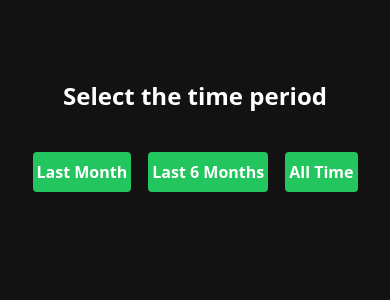
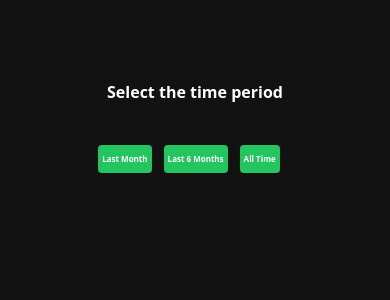
Before and after one commit to Coke-Ice-and-Lemon/thewalls, a Next.js app: page /explore in a window 390 px wide. Shown: the top 300 px of the page. Built offline with nearby package versions, Linux system fonts and the light colour scheme; no server answers.

Commit message:
UI (made responsive design)

```diff
--- a/src/pages/explore.js
+++ b/src/pages/explore.js
@@ -5,17 +5,17 @@ const Explore = () => {
 
     return (
         <div className="w-full flex flex-col justify-center items-center mt-20">
-            <h2 className="text-2xl font-bold">Select the time period</h2>
-            <div className="flex flex-row w-5/6 lg:w-3/6 justify-between mt-10">
-                <Link href={{pathname:'tracks',query:{time_range:'short_term'}}}><button className="bg-green-500 hover:bg-green-700 text-white font-bold
+            <h2 className=" md:text-xl lg:text-2xl font-bold">Select the time period</h2>
+            <div className="flex flex-row w-5/6 lg:w-3/6 justify-center mt-10">
+                <Link href={{pathname:'tracks',query:{time_range:'short_term'}}}><button className="mr-3 bg-green-500 hover:bg-green-700 text-white font-bold text-[0.5rem] sm:text-sm md:text-md lg:text-lg
                 px-1 py-2 lg:px-4 rounded">
                     Last Month
                 </button></Link>
-                <Link href={{pathname:'tracks',query:{time_range:'medium_term'}}}><button className="bg-green-500 hover:bg-green-700 text-white font-bold
+                <Link href={{pathname:'tracks',query:{time_range:'medium_term'}}}><button className="mr-3 bg-green-500 hover:bg-green-700 text-white font-bold  text-[0.5rem] sm:text-sm md:text-md lg:text-lg
                 px-1 py-2 lg:px-8 rounded">
                     Last 6 Months
                 </button></Link>
-                <Link href={{pathname:'tracks',query:{time_range:'long_term'}}}><button className="bg-green-500 hover:bg-green-700 text-white font-bold
+                <Link href={{pathname:'tracks',query:{time_range:'long_term'}}}><button className="mr-3 bg-green-500 hover:bg-green-700 text-white font-bold  text-[0.5rem] sm:text-sm md:text-md lg:text-lg
                 px-1 py-2 lg:px-6 rounded">
                     All Time
                 </button></Link>
```
